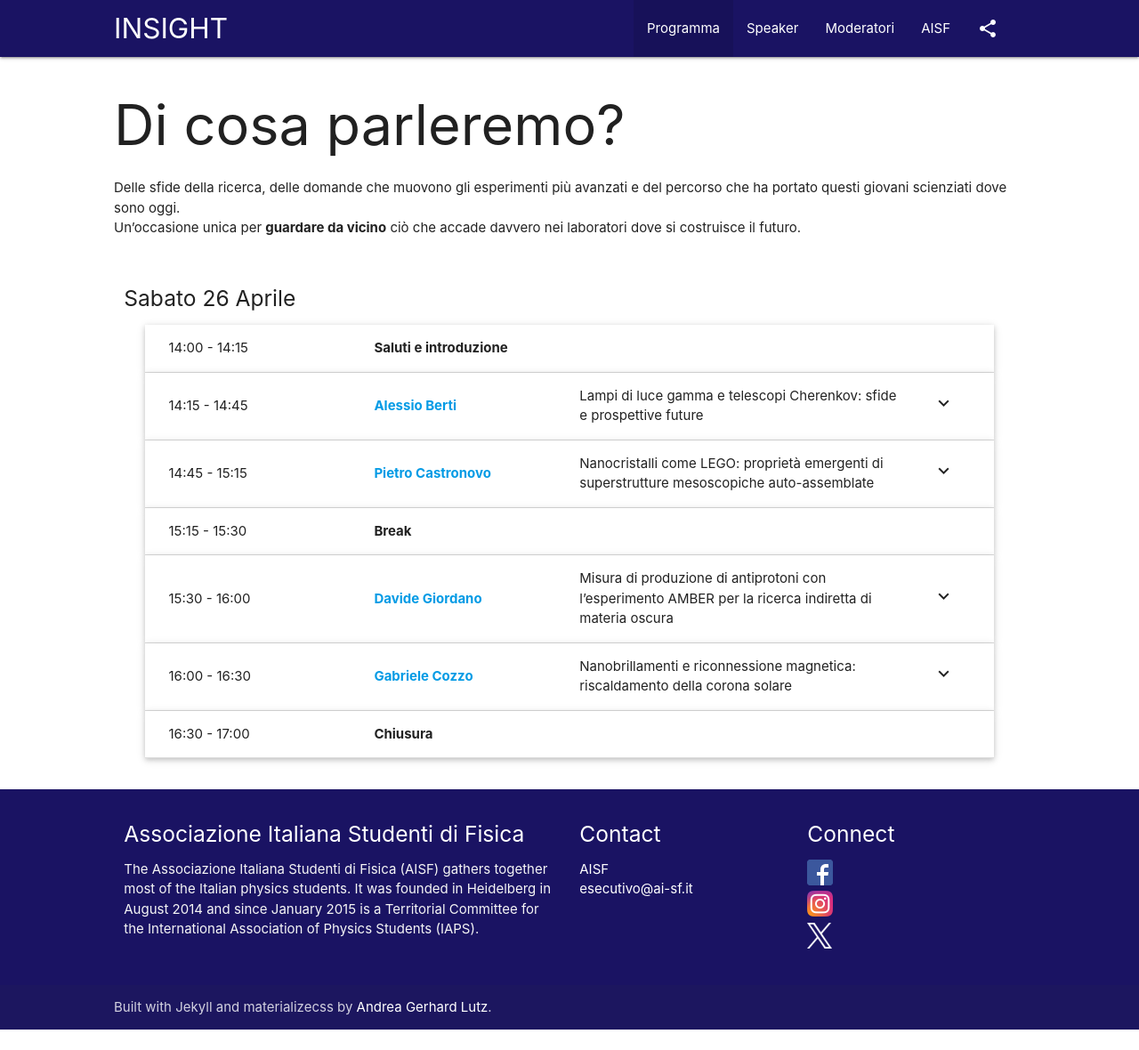
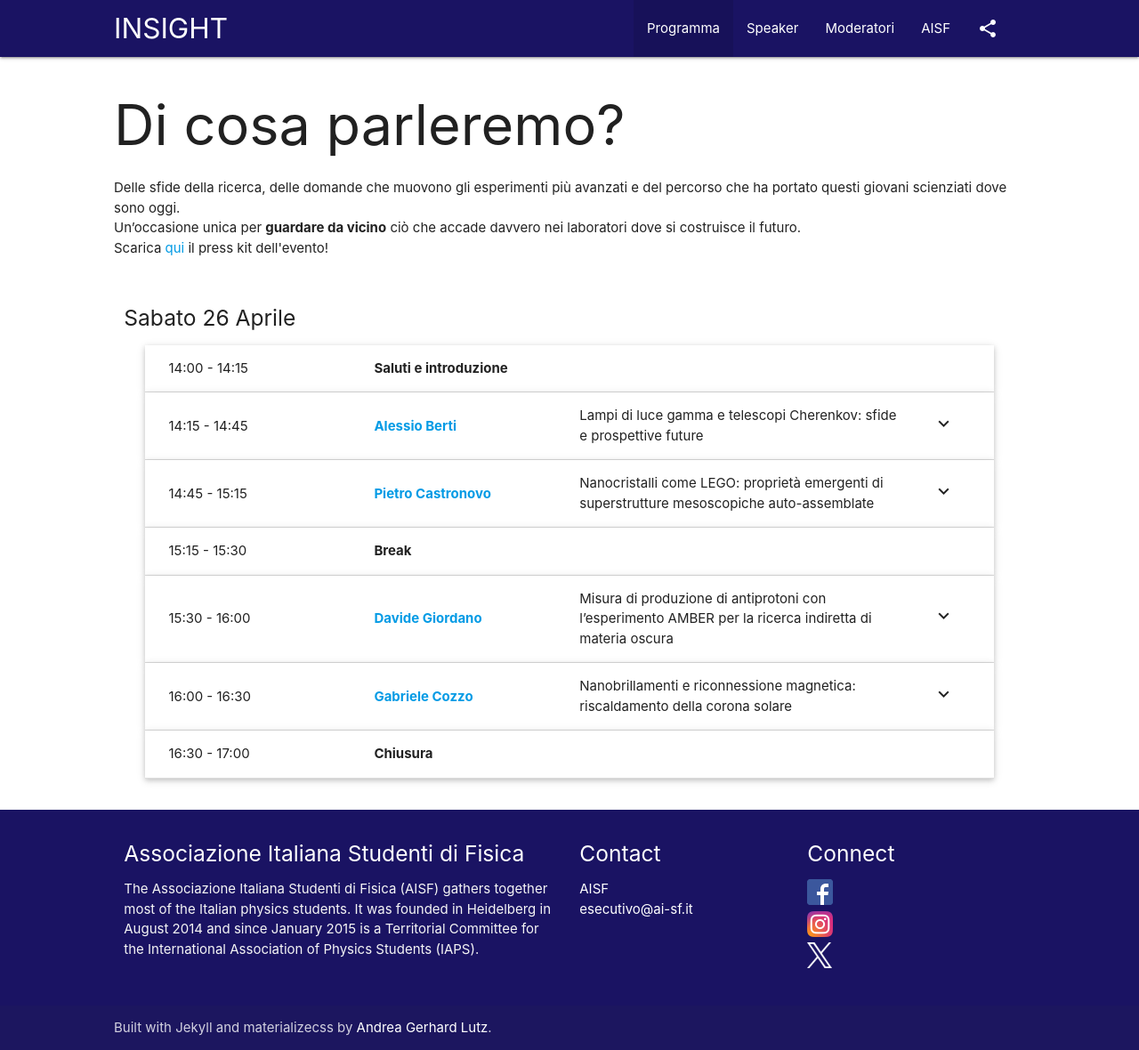
Before and after one commit to ai-sf/insight, a Jekyll site: the page built from programma.html, in a window 1280 px wide. Shown: the whole page at 89% size. Built offline with Jekyll 4.4.1, drawn with Linux system fonts in a browser that asks for light colours; nearby versions of some CDN libraries; before the commit the page ends 1157 px from its top, so only the background shows below that.

Commit message:
Press kit

```diff
--- a/_data/programma.yml
+++ b/_data/programma.yml
@@ -2,6 +2,8 @@ description: |
   Delle sfide della ricerca, delle domande che muovono gli esperimenti più avanzati e del percorso che ha portato questi giovani scienziati dove sono oggi.
   <br>
   Un’occasione unica per <b>guardare da vicino</b> ciò che accade davvero nei laboratori dove si costruisce il futuro.
+  <br>
+  Scarica <a href="__SITE_URL__/docs/INSIGHT_presentation.pdf" target="_blank">qui</a> il press kit dell'evento!
 
 schedule:
   - day: 26/04
@@ -64,17 +66,11 @@ schedule:
         title: "Nanobrillamenti e riconnessione magnetica: riscaldamento della corona solare"
 
         abstract: |
-
           Il mio contributo riguarda i processi di riscaldamento della corona solare attraverso il meccanismo della riconnessione magnetica. È ormai assodato che eventi energetici e violenti come i brillamenti solari e le eruzioni di massa coronale siano guidati dalla riconnessione magnetica. Si ritiene che gli stessi meccanismi consentano, al contempo, la conversione di energia magnetica in calore, a cascata, dalle grandi fino alle piccole scale, determinando il riscaldamento continuo dell’intera corona solare.
-
           <br>
-
           In particolare, numerosi, elementari ed impulsivi rilasci di energia detti “nanobrillamenti” potrebbero pervadere l’intera corona, sebbene traccia osservativa di tale fenomeno sia ancora difficile da ottenere. Per affrontale tale problema sono fondamentali, da una parte, lo sviluppo di simulazioni numeriche che riproducano la complessità dell’atmosfera solare e dall’altra l’osservazione della corona ad altissima risoluzione spettrale, spaziale e temporale.
-
           <br>
-
           Durante la presentazione mostrerò come lo stato dell’arte della fisica solare stia evolvendo per raggiungere tali obiettivi.
-
         tag: "conf"
 
         id: gabrielecozzo
--- a/programma.html
+++ b/programma.html
@@ -4,7 +4,7 @@ title: Di cosa parleremo?
 ---
 
 <p>
-  {{ site.data.programma.description }}
+  {{ site.data.programma.description | replace: '__SITE_URL__', site.url }}
 </p>
 
 <div class="row">
```
Also changed, not shown: 1 other file.
